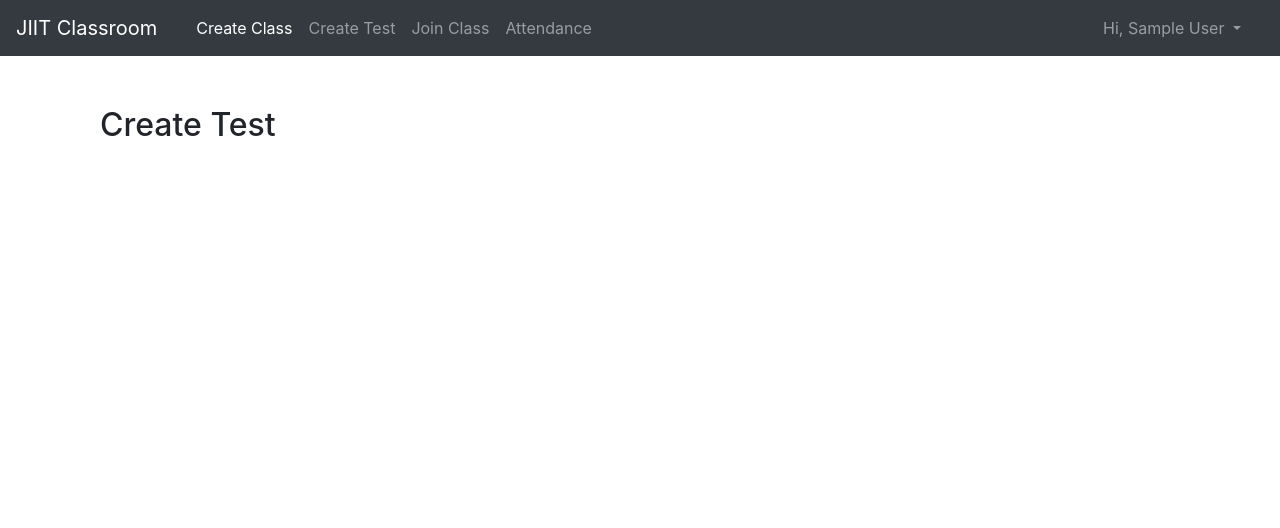
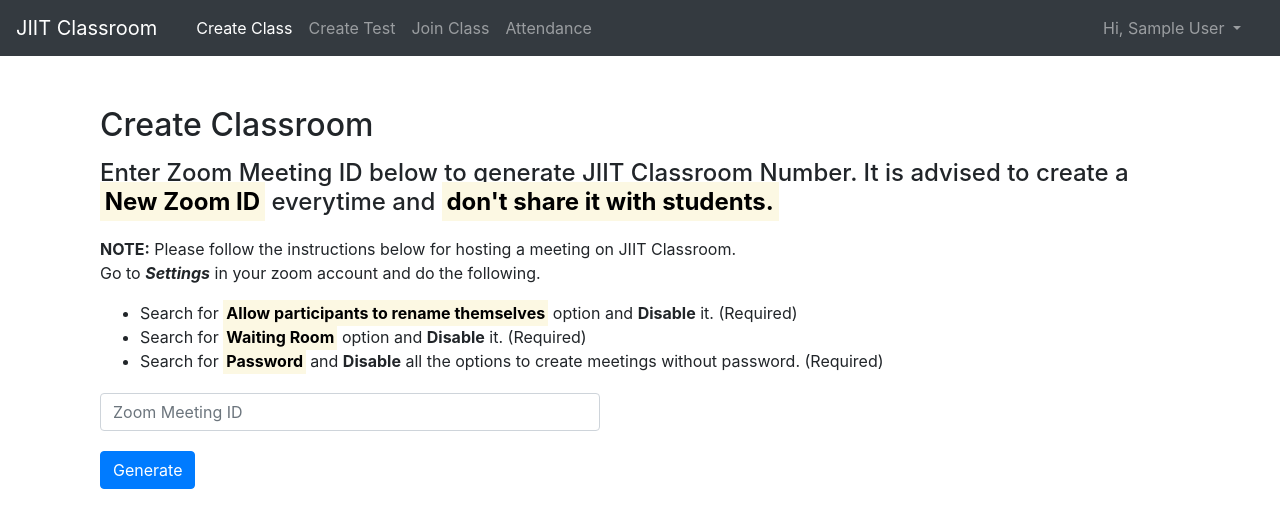
Before and after one commit to kbhutani0001/jiit-classroom, a Flask app: page /create/ in a window 1280 px wide. Shown: the top 528 px of the page. Run offline with Flask 2, Linux system fonts and the light colour scheme; the visitor is signed in with stand-in values (Sample User, id 1); a database or web service that is not in the repository returns one stand-in record (values such as "Sample title"); some libraries are stand-ins or nearby versions.

Commit message:
create test desc

```diff
--- a/app.py
+++ b/app.py
@@ -123,6 +123,15 @@ def create():
         flash(error)
         return render_template('create.html', classroomId = None, flashType="warning")
 
+@app.route('/create/test/', methods=['GET'] )
+def createTest():
+  if not g.facultyId:
+    flash("You need to Log In to view this page")
+    return render_template('facultyLogin.html', flashType='warning')
+  return render_template('createTest.html')
+
+
+
 @app.route('/signup/faculty/<inviteCode>', methods=['GET', 'POST'])
 def facultySignup(inviteCode):
   if(len(inviteCode)==8 and (int(inviteCode[2:4]) + int(inviteCode[4:6]))==128):
--- a/templates/create.html
+++ b/templates/create.html
@@ -3,7 +3,44 @@
 {% block body %}
 <body>
   <div  class="mainDiv">
-    <h2>Create Test</h2>
+    {% include 'components/flashMessage.html' %}
+    {% if not classroomId %}
+    <div id="zoomDiv">
+      <h2>Create Classroom</h2>
+      <h4 style="margin: 15px 0px;">Enter Zoom Meeting ID below to generate JIIT Classroom Number. It is advised to create a <mark><b>New Zoom ID</b></mark> everytime and <mark><b>don't share it with students.</mark></b></h4>
+      <div style="margin: 20px 0px" id="instructions"><p><b>NOTE:</b> Please follow the instructions below for hosting a meeting on JIIT Classroom.
+      <br>
+      Go to <b><i>Settings</i></b> in your zoom account and do the following.
+      <ul>
+        <li>Search for <mark><b>Allow participants to rename themselves</b></mark> option and <b>Disable</b> it. (Required)</li>
+        <li>Search for <mark><b>Waiting Room</mark></b>  option and <b>Disable</b> it. (Required)</li>
+        <li>Search for <mark><b>Password</mark> </b> and <b>Disable</b> all the options to create meetings without password. (Required)</li>
+      </ul>
+      </p>
+    </div>
+    <form action="/create/" method="POST">
+      <input style="margin: 20px 0px; max-width: 500px;" class="form-control" type="number" placeholder="Zoom Meeting ID" name="zoomId" id="zoomId">
+      <button type="submit" class="btn btn-primary">Generate</button>
+    </form>
+    <br>
   </div>
+  {% endif %}
+  {% if classroomId %}
+    <div id="classroomIdDiv">
+      <h2>Share the following Classroom ID or Meeting Invite link to students</h2>
+      <h6>After the meeting is done, You can also check the attendance <a href="/attendance">here.</a></h6>
+      <div>
+        <h6 style="margin-top: 20px;">JIIT Classroom ID</h6>
+        <input value="{{classroomId}}"  style="margin: 10px 0px; max-width: 300px; display: inline;" placeholder="JIIT Classroom Number" class="form-control"  type="tel" name="classroomId" id="classroomId" >
+        <button style="margin: 0px 10px;" class="btn btn-secondary" onclick="copyToClipboard(1)">Copy</button>
+      </div>
+      <div>
+        <h6 style="margin-top: 20px;">Meeting Invite Link</h6>
+        <input value="https://jiitclassroom.herokuapp.com/join/{{classroomId}}"  style="margin: 10px 0px; max-width: 300px; display: inline;" placeholder="JIIT Classroom URL" class="form-control"  type="text" name="meetingUrl" id="meetingUrl" >
+        <button style="margin: 0px 10px;" class="btn btn-secondary" onclick="copyToClipboard(2)">Copy</button>
+      </div>
+  </div>
+  </div>
+  {% endif %}
 </body>
 {% endblock %}
```
Also changed, not shown: templates/createTest.html (+10 -39 lines).
